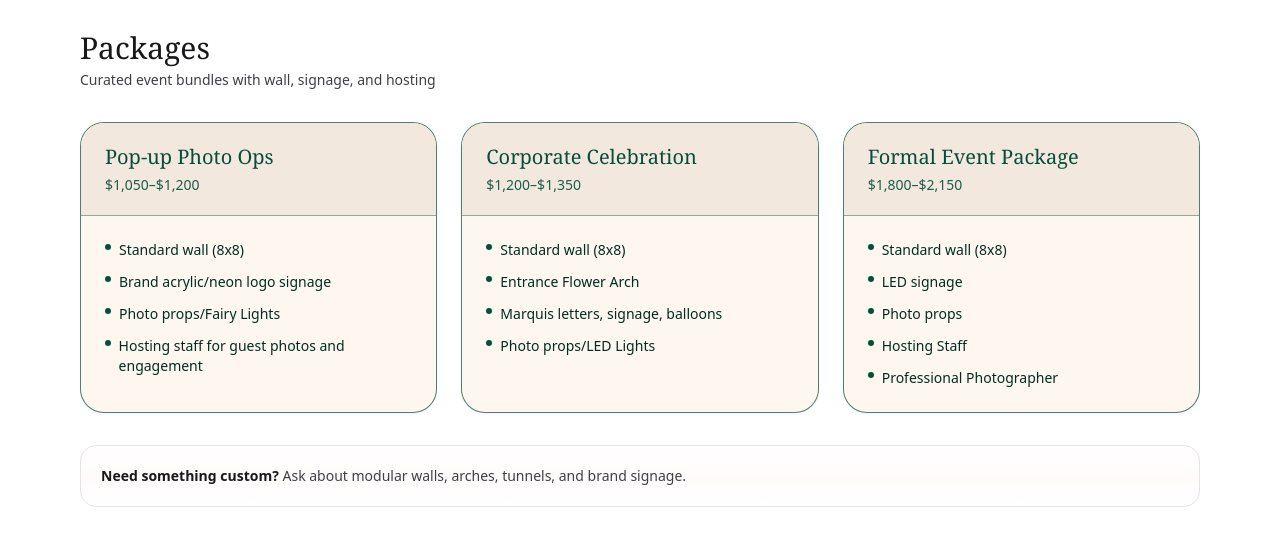
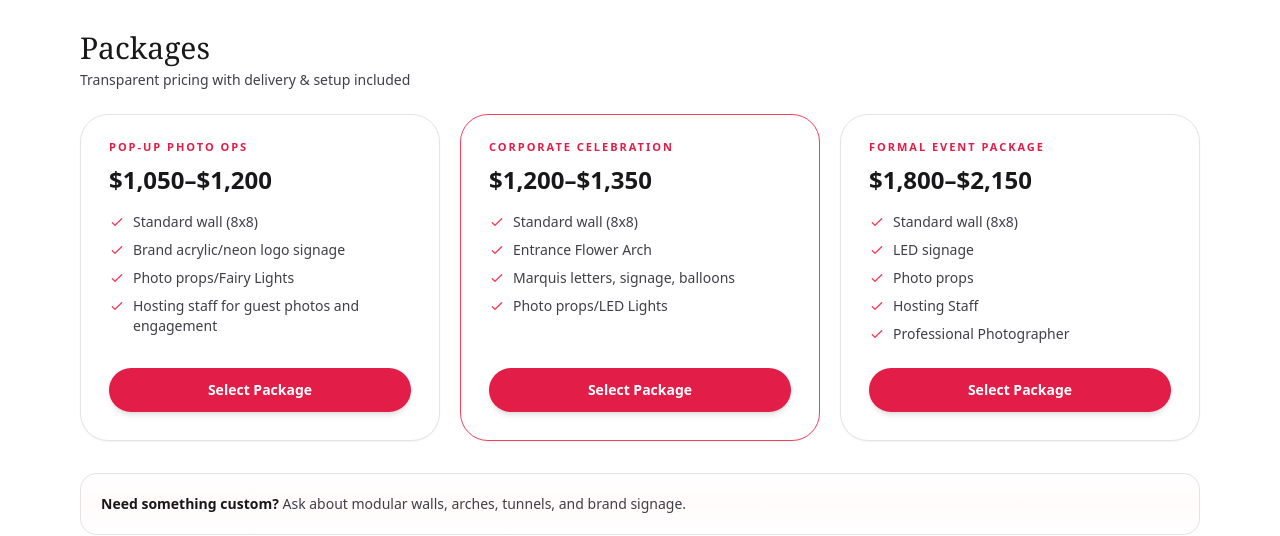
Before and after one commit to CodingQuests/flowerwall-vancouver-demo, a React (Vite) app: page / in a window 1280 px wide. Shown: the part 624-1160 px from the top of the page. Built offline with nearby package versions, Linux system fonts and the light colour scheme.

Commit message:
Update App.jsx

```diff
--- a/src/App.jsx
+++ b/src/App.jsx
@@ -1,5 +1,5 @@
 // src/App.jsx
-import { useState, useEffect } from 'react';
+import { useState, useEffect } from "react";
 
 export default function App() {
   const [scrolled, setScrolled] = useState(false);
@@ -12,6 +12,7 @@ export default function App() {
     "https://flowerwallvancouver.com/cdn/shop/files/preview-img-big-1_800x.jpg?v=1745233128",
   ];
 
+  // same info as before
   const packages = [
     {
       name: "Pop-up Photo Ops",
@@ -50,8 +51,8 @@ export default function App() {
     const handleScroll = () => {
       setScrolled(window.scrollY > 50);
     };
-    window.addEventListener('scroll', handleScroll);
-    return () => window.removeEventListener('scroll', handleScroll);
+    window.addEventListener("scroll", handleScroll);
+    return () => window.removeEventListener("scroll", handleScroll);
   }, []);
 
   return (
@@ -201,7 +202,7 @@ export default function App() {
         </div>
       </section>
 
-      {/* Packages (updated to match image) */}
+      {/* Packages – style like screenshot, info unchanged */}
       <section id="packages" className="mx-auto max-w-6xl px-4 py-12">
         <div className="flex items-end justify-between gap-4">
           <div>
@@ -209,59 +210,65 @@ export default function App() {
               Packages
             </h2>
             <p className="mt-1 text-zinc-700 text-sm">
-              Curated event bundles with wall, signage, and hosting
+              Transparent pricing with delivery &amp; setup included
             </p>
           </div>
           <a
             href="#quote"
-            className="text-rose-700 hover:text-rose-800 hover:gap-2 text-sm hidden md:flex items-center gap-1 transition-all group"
+            className="text-rose-700 hover:text-rose-800 text-sm hidden md:flex items-center gap-1 transition-all group"
           >
-            Hold Your Date for $50
-            <svg
-              className="w-4 h-4 group-hover:translate-x-1 transition-transform"
-              fill="none"
-              stroke="currentColor"
-              viewBox="0 0 24 24"
-            >
-              <path
-                strokeLinecap="round"
-                strokeLinejoin="round"
-                strokeWidth={2}
-                d="M9 5l7 7-7 7"
-              />
-            </svg>
+            Hold Your Date for $50 →
           </a>
         </div>
 
-        <div className="mt-8 grid gap-6 md:grid-cols-3">
-          {packages.map((p, i) => (
-            <div
-              key={i}
-              className="flex flex-col rounded-3xl border border-emerald-900/70 bg-[#fdf7f0] shadow-sm overflow-hidden hover:shadow-md hover:-translate-y-1 transition-all duration-300"
-            >
-              {/* Header strip like mockup */}
-              <div className="bg-[#f3e8dd] border-b border-emerald-900/40 px-6 py-5">
-                <h3 className="font-serif text-xl text-emerald-900">
+        <div className="mt-6 grid gap-5 md:grid-cols-3">
+          {packages.map((p, i) => {
+            const isFeatured = i === 1; // middle card slightly highlighted
+            return (
+              <div
+                key={i}
+                className={`relative flex flex-col rounded-[28px] border px-7 pt-6 pb-7 shadow-sm transition-all duration-300 bg-white
+                ${
+                  isFeatured
+                    ? "border-rose-500 shadow-md"
+                    : "border-zinc-200 hover:border-rose-300 hover:shadow-md"
+                }`}
+              >
+                <div className="text-[11px] font-semibold uppercase tracking-[0.18em] text-rose-600">
                   {p.name}
-                </h3>
-                <p className="mt-1 text-sm text-emerald-900/90 font-medium">
+                </div>
+
+                <div className="mt-2 text-xl md:text-2xl font-bold text-zinc-900">
                   {p.price}
-                </p>
-              </div>
+                </div>
 
-              {/* Features */}
-              <div className="px-6 py-6">
-                <ul className="space-y-3 text-sm text-emerald-950">
+                <ul className="mt-4 space-y-2 text-sm text-zinc-700 mb-6">
                   {p.features.map((f, idx) => (
                     <li key={idx} className="flex items-start gap-2">
-                      <span className="mt-1 h-1.5 w-1.5 rounded-full bg-emerald-900" />
+                      <svg
+                        className="w-4 h-4 mt-0.5 text-rose-500 flex-shrink-0"
+                        fill="none"
+                        stroke="currentColor"
+                        viewBox="0 0 24 24"
+                      >
+                        <path
+                          strokeLinecap="round"
+                          strokeLinejoin="round"
+                          strokeWidth={2}
+                          d="M5 13l4 4L19 7"
+                        />
+                      </svg>
                       <span>{f}</span>
                     </li>
                   ))}
                 </ul>
+
+                <button className="mt-auto w-full rounded-full bg-rose-600 px-6 py-3 text-sm font-semibold text-white hover:bg-rose-700 transition-all duration-300 shadow-md hover:shadow-lg">
+                  Select Package
+                </button>
               </div>
-            </div>
-          ))}
+            );
+          })}
         </div>
 
         <div className="mt-8 text-sm text-zinc-700 bg-gradient-to-r from-zinc-50 via-rose-50/30 to-zinc-50 p-5 rounded-2xl border border-zinc-200 hover:border-rose-300 transition-all duration-300 hover:shadow-md">
```
